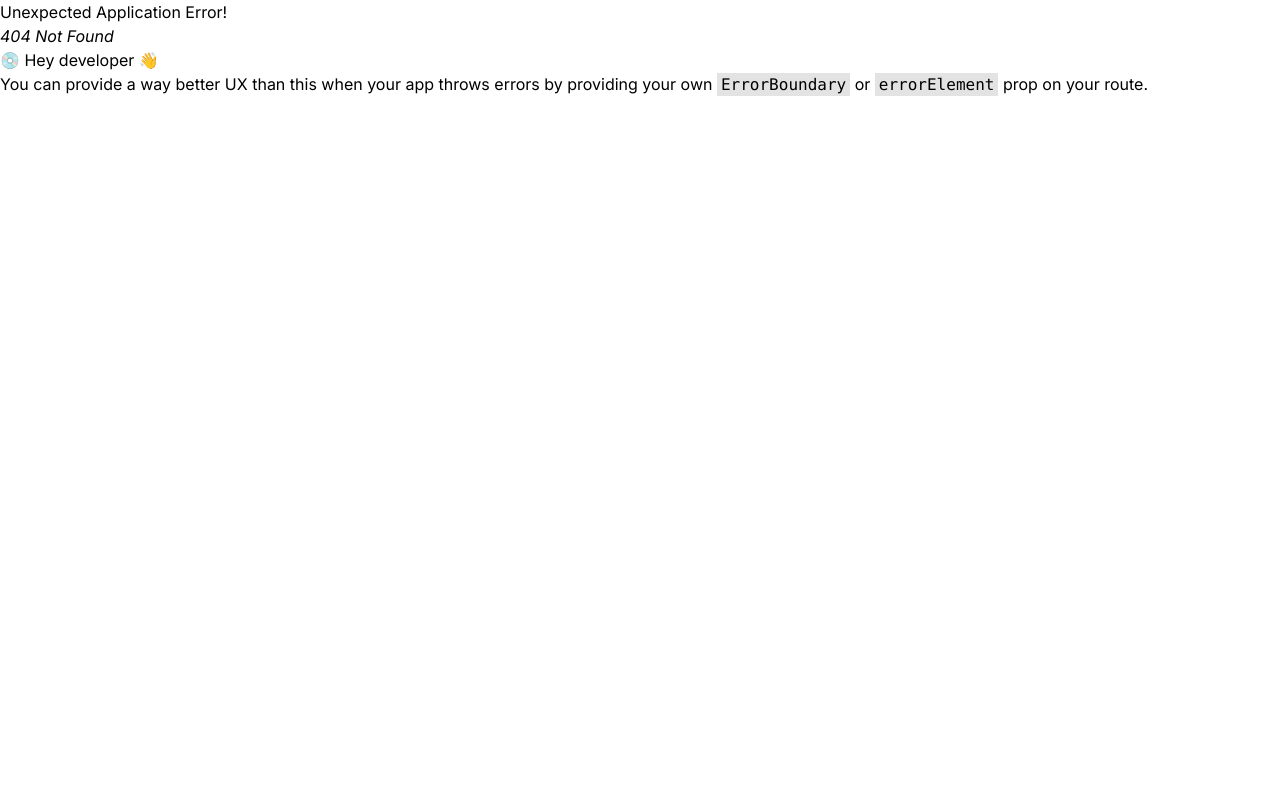
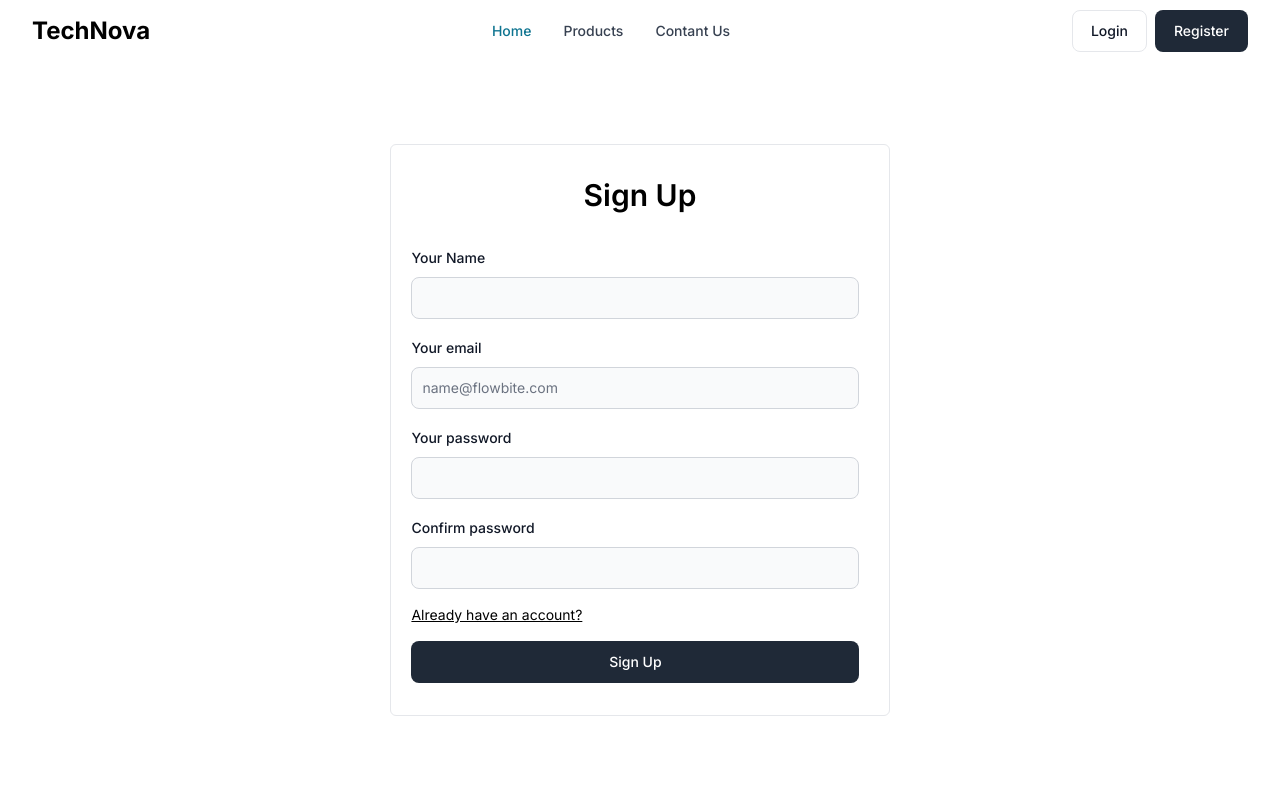
Before and after one commit to aimanyusufw/react-frontend-ecommerce, a React (Vite) app: page /signup in a window 1280 px wide. Before the commit this address had no page. Shown: the top 800 px of the page. Built offline with nearby package versions, Linux system fonts and the light colour scheme.

Commit message:
feat <page> : add view signin and signup page

```diff
--- a/src/Components/Ui/Section/NewReleaseProducts.jsx
+++ b/src/Components/Ui/Section/NewReleaseProducts.jsx
@@ -38,7 +38,7 @@ export default function NewReleaseProducts() {
         <SectionHeader title={"New Products"} />
         <div className="grid grid-cols-2 lg:grid-cols-3 xl:grid-cols-4 md:px-4 gap-2 flex-wrap">
           {products.map((data) => (
-            <ProductCard data={data} />
+            <ProductCard data={data} isNew={true} />
           ))}
         </div>
       </div>
--- /dev/null
+++ b/src/Pages/Auth/Signin.jsx
@@ -0,0 +1,46 @@
+import React from "react";
+import BaseLayouts from "../../Layouts/BaseLayouts";
+import { Button, Label, TextInput } from "flowbite-react";
+
+const Signin = () => {
+  return (
+    <BaseLayouts>
+      <div className="container min-h-[92vh] flex justify-center items-center">
+        <div className="px-5 py-8 border rounded-md w-full md:w-2/3 lg:w-2/5">
+          <h1 className="font-semibold text-2xl lg:text-3xl mb-8 text-center">
+            Sign In
+          </h1>
+          <form className="flex max-w-md flex-col gap-4">
+            <div>
+              <div className="mb-2 block">
+                <Label htmlFor="email1" value="Your email" />
+              </div>
+              <TextInput
+                id="email1"
+                type="email"
+                placeholder="name@flowbite.com"
+                required
+              />
+            </div>
+            <div>
+              <div className="mb-2 block">
+                <Label htmlFor="password1" value="Your password" />
+              </div>
+              <TextInput id="password1" type="password" required />
+            </div>
+            <div className="flex items-center gap-2">
+              <a href="/signup" className="text-sm underline">
+                Don't have an account?
+              </a>
+            </div>
+            <Button type="submit" color="dark">
+              Sign In
+            </Button>
+          </form>
+        </div>
+      </div>
+    </BaseLayouts>
+  );
+};
+
+export default Signin;
--- /dev/null
+++ b/src/Pages/Auth/Signup.jsx
@@ -0,0 +1,58 @@
+import React from "react";
+import BaseLayouts from "../../Layouts/BaseLayouts";
+import { Button, Label, TextInput } from "flowbite-react";
+
+const Signup = () => {
+  return (
+    <BaseLayouts>
+      <div className="container min-h-[92vh] flex justify-center items-center">
+        <div className="px-5 py-8 border rounded-md w-full md:w-2/3 lg:w-2/5">
+          <h1 className="font-semibold text-2xl lg:text-3xl mb-8 text-center">
+            Sign Up
+          </h1>
+          <form className="flex max-w-md flex-col gap-4">
+            <div>
+              <div className="mb-2 block">
+                <Label htmlFor="name" value="Your Name" />
+              </div>
+              <TextInput id="name" type="text" required />
+            </div>
+            <div>
+              <div className="mb-2 block">
+                <Label htmlFor="email1" value="Your email" />
+              </div>
+              <TextInput
+                id="email1"
+                type="email"
+                placeholder="name@flowbite.com"
+                required
+              />
+            </div>
+            <div>
+              <div className="mb-2 block">
+                <Label htmlFor="password1" value="Your password" />
+              </div>
+              <TextInput id="password1" type="password" required />
+            </div>
+            <div>
+              <div className="mb-2 block">
+                <Label htmlFor="confirmPassword" value="Confirm password" />
+              </div>
+              <TextInput id="confirmPassword" type="password" required />
+            </div>
+            <div className="flex items-center gap-2">
+              <a href="/signin" className="text-sm underline">
+                Already have an account?
+              </a>
+            </div>
+            <Button type="submit" color="dark">
+              Sign Up
+            </Button>
+          </form>
+        </div>
+      </div>
+    </BaseLayouts>
+  );
+};
+
+export default Signup;
```
Also changed, not shown: src/Router.jsx (+10 -0 lines).
